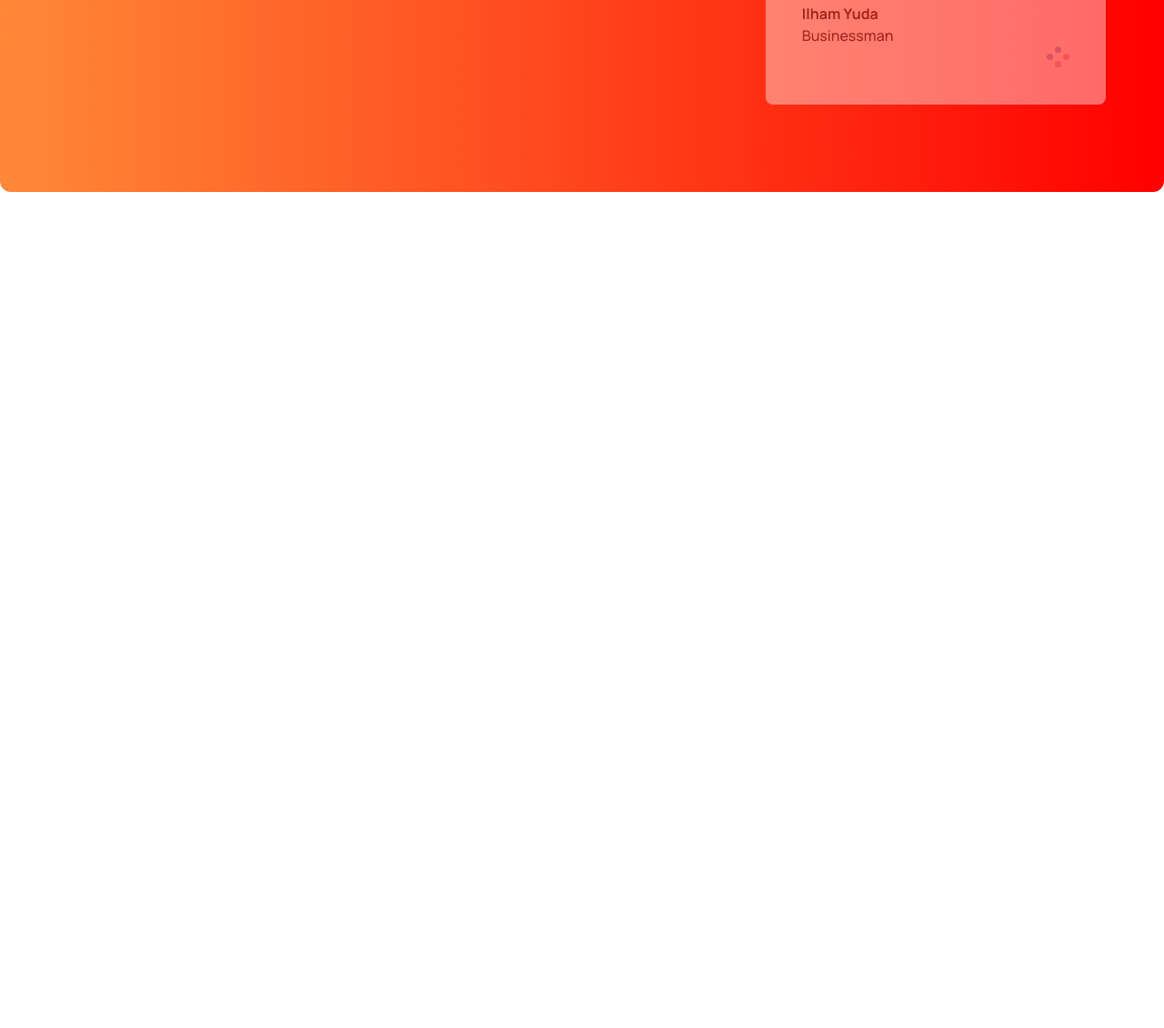
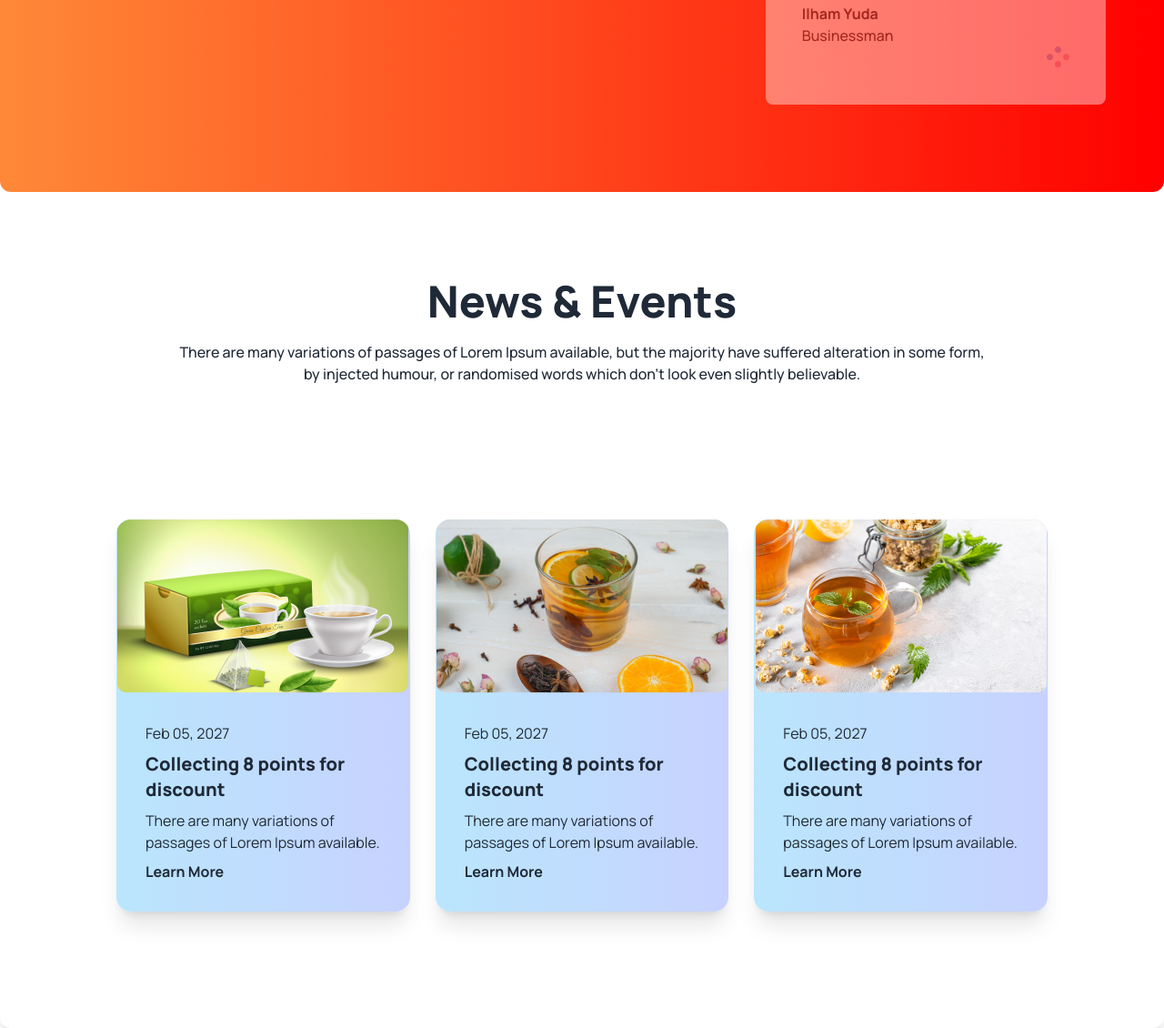
Before and after one commit to amithasanamithasan/tea-house-dasiy-ui, a plain HTML site: page index.html in a window 1280 px wide. Shown: the part 2977-4107 px from the top of the page at 91% size. Before the commit the page ends 3284 px from the top, so only its background shows below. Drawn offline with nearby package versions, Linux system fonts and the light colour scheme.

Commit message:
add news and event use card system

```diff
--- a/index.html
+++ b/index.html
@@ -66,7 +66,7 @@
         </div>
     </header>
     <!-- main part -->
-    <main class="container max-auto">
+      <main class="container max-auto">
       <!-- featured section -->
       <section class=" text-center my-30">
         <h2 class="text-5xl text-center font-extrabold">
@@ -150,10 +150,10 @@
     <!-- super clints section -->
 
     <section
-    class="my-24 flex flex-col lg:flex-row gap-12
+    class="my-24 flex  flex-col lg:flex-row gap-12
     rounded-xl bg-gradient-to-r from-gradient-start to-gradient-end
     px-16 py-24">
-    <div class=" flex lg:pr-28 items-center">
+    <div class=" flex  lg:pr-28 items-center">
         <div class="space-y-5">
             <h2 class="text-5xl font-extrabold text-white">
                 Meet Our Super
@@ -210,6 +210,57 @@
       </div>
   </div>
 </section>
+<!-- news and event  -->
+<section class=" " >
+    <div class="space-y-5 flex-1">
+        <h4 class=" text-5xl  text-center  font-extrabold   ">News & Events</h4>
+        <p class="font-medium text-center">There are many variations of passages
+            of Lorem Ipsum available, but the majority have suffered
+            alteration in some form, <br>
+            by injected humour, or randomised
+            words which don't look even slightly believable. </p>
+
+            <div class="  gap-7 rounded-xl container p-32 grid    grid-cols-1 md:grid-cols-2 lg:grid-cols-3 shadow-xl">
+                <!-- news 1 -->
+                <div class="card  bg-gradient-to-r from-sky-200 to-indigo-200 shadow-xl">
+                  <figure><img src="./images/news-1.png" alt="Shoes" /></figure>
+                  <div class="card-body">
+                    <p>Feb 05, 2027</p>
+                    <h2 class=" font-extrabold  card-title">Collecting 8 points for discount</h2>
+                    <p>There are many variations of passages of Lorem Ipsum available.</p>
+                    <h2 class="font-semibold">Learn More</h2>
+
+                  </div>
+                </div>
+
+                <!-- news 2 -->
+                <div class="card   bg-gradient-to-r from-sky-200 to-indigo-200 shadow-xl">
+                    <figure><img src="./images/news-2.png" alt="Shoes" /></figure>
+                    <div class="card-body">
+                      <p>Feb 05, 2027</p>
+                      <h2 class=" font-extrabold  card-title">Collecting 8 points for discount</h2>
+                      <p>There are many variations of passages of Lorem Ipsum available.</p>
+                      <h2 class="font-semibold">Learn More</h2>
+
+                    </div>
+                  </div>
+                <!-- news 3 -->
+                <div class="card   bg-gradient-to-r from-sky-200 to-indigo-200 shadow-xl">
+                    <figure><img src="./images/news-3.png" alt="Shoes" /></figure>
+                    <div class="card-body">
+                      <p>Feb 05, 2027</p>
+                      <h2 class=" font-extrabold  card-title">Collecting 8 points for discount</h2>
+                      <p>There are many variations of passages of Lorem Ipsum available.</p>
+                      <h2 class="font-semibold">Learn More</h2>
+
+                    </div>
+                  </div>
+
+
+
+              </div>
+</section>
+
 
     </main>
 
```
